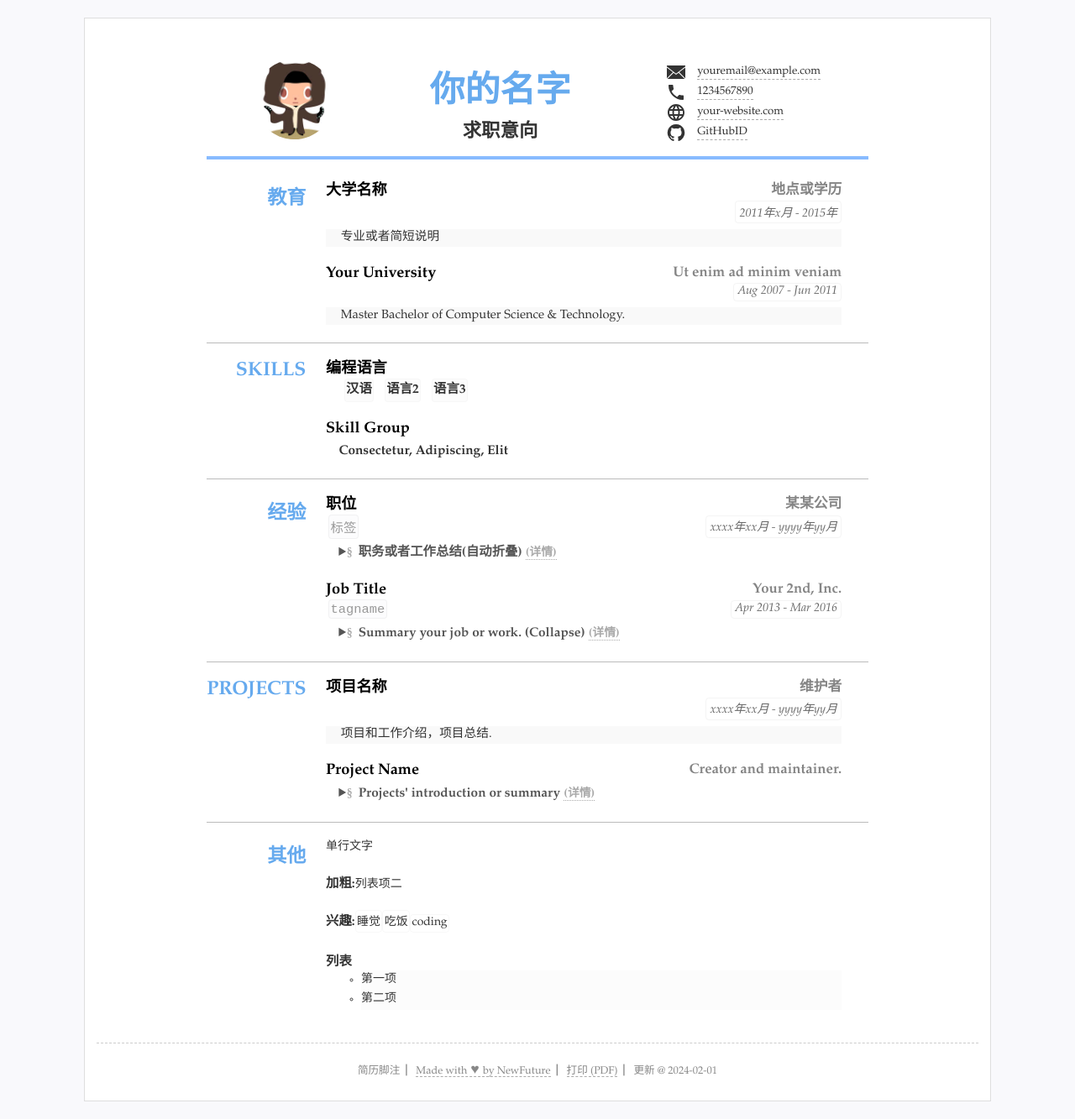
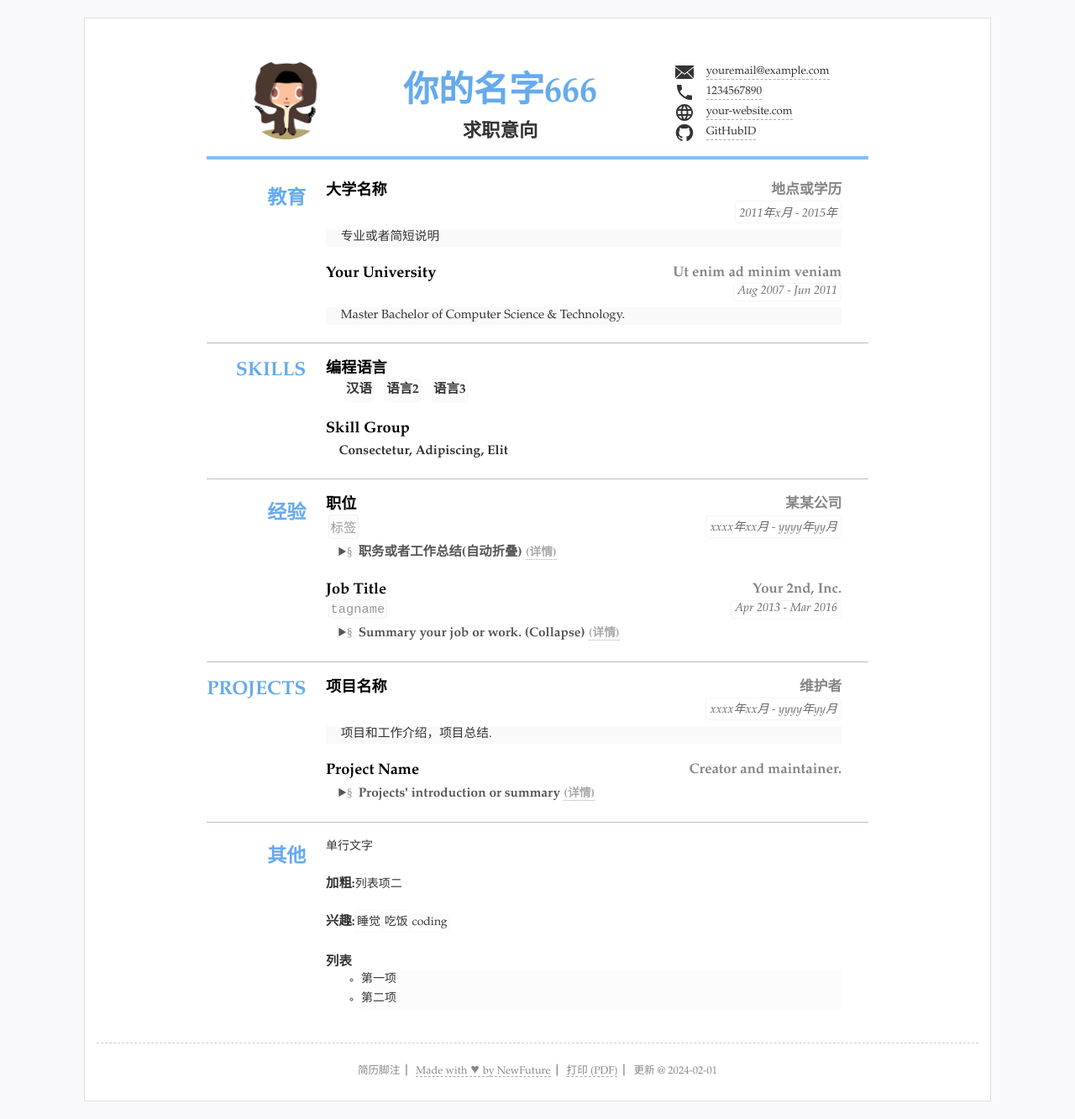
Before and after one commit to ZhangGroup-JLU/ScientificResearchProject1, a Jekyll site: the page built from index.html, in a window 1280 px wide. Shown: the whole page at 84% size. Built offline with Jekyll 4.4.1, drawn with Linux system fonts in a browser that asks for light colours.

Commit message:
Update resume.yml

```diff
--- a/_data/resume.yml
+++ b/_data/resume.yml
@@ -1,9 +1,9 @@
 # 数据格式可以为 yaml(文件以.yml结尾) 或者json(文件以.json结尾)
 # 如果YAML格式的数据请先检查格式是否有误，可选检查工具 http://www.yamllint.com
 
-title: "简历标题"
+title: "简历标题666"
 lang: "zh" #语言设置 zh表示中文 en 表示英语
-name: "你的名字"
+name: "你的名字666"
 jobtitle: "求职意向" #可空不显示
 photo: "assets/img/photo.jpg" #照片可空，不显示
 
```
